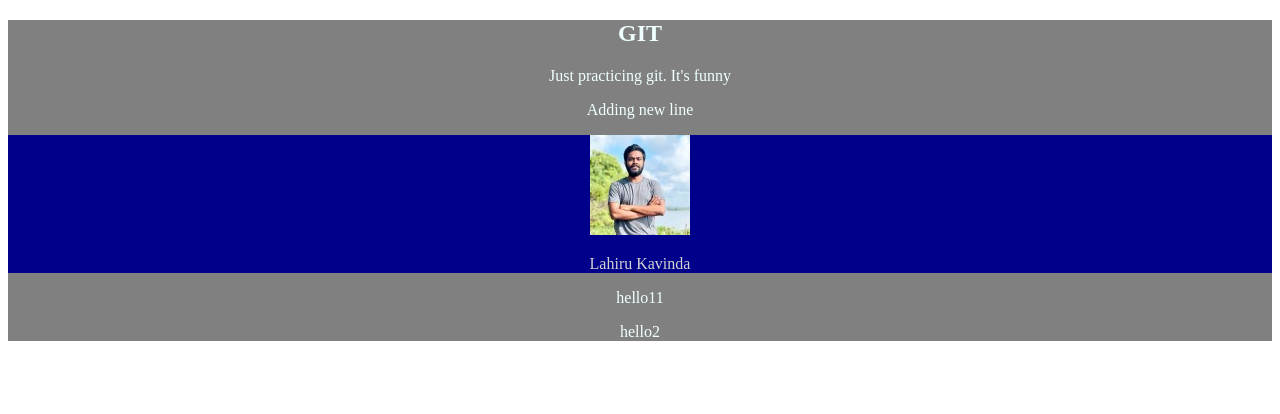
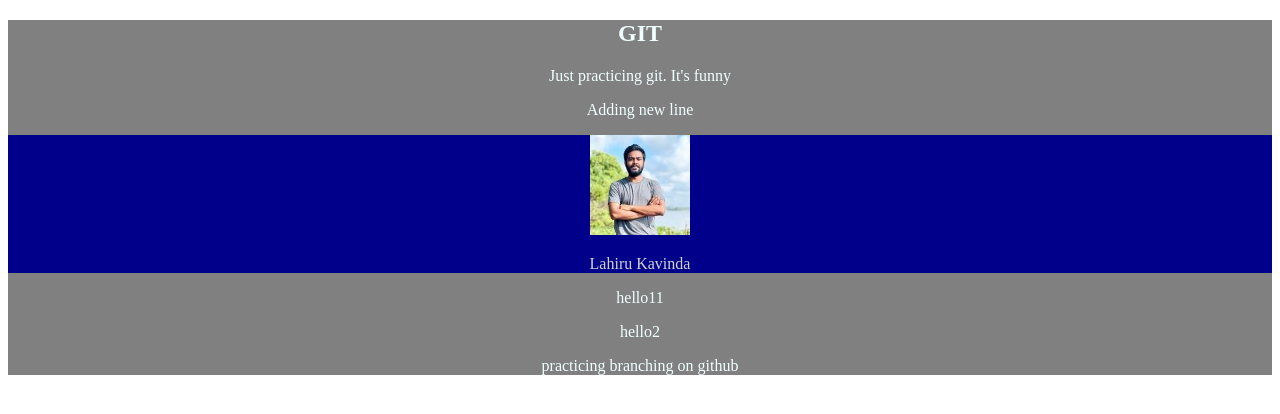
Before and after one commit to Lahiru-123/hello-world, a plain HTML site: page index.html in a window 1280 px wide. Drawn offline with Linux system fonts and the light colour scheme.

Commit message:
Update index.html
just practicing branching!

```diff
--- a/index.html
+++ b/index.html
@@ -27,6 +27,7 @@
             </div>
            <p>hello11</p>
            <p>hello2</p>
+           <p>practicing branching on github</p>
         </div>
 
     </body>
```
